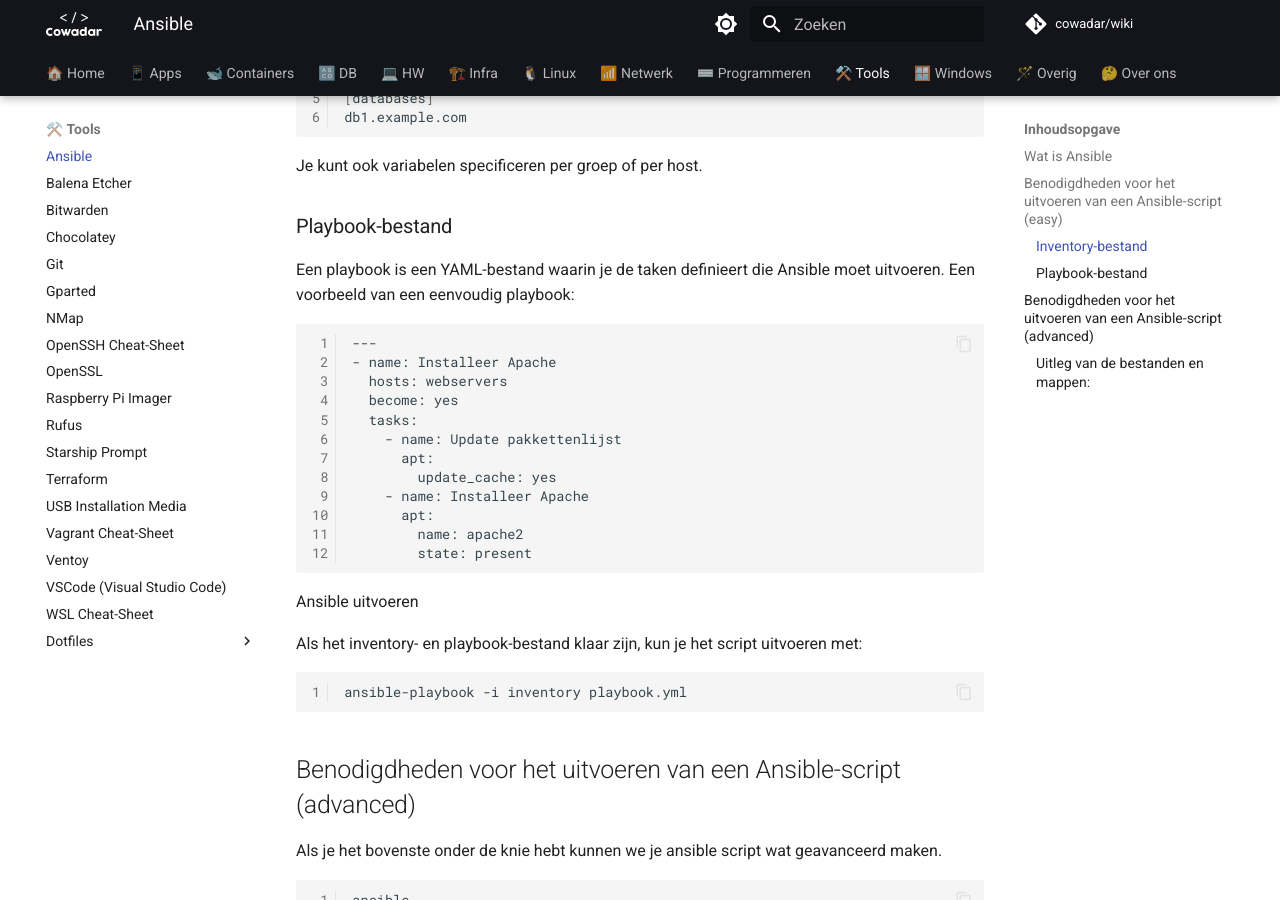
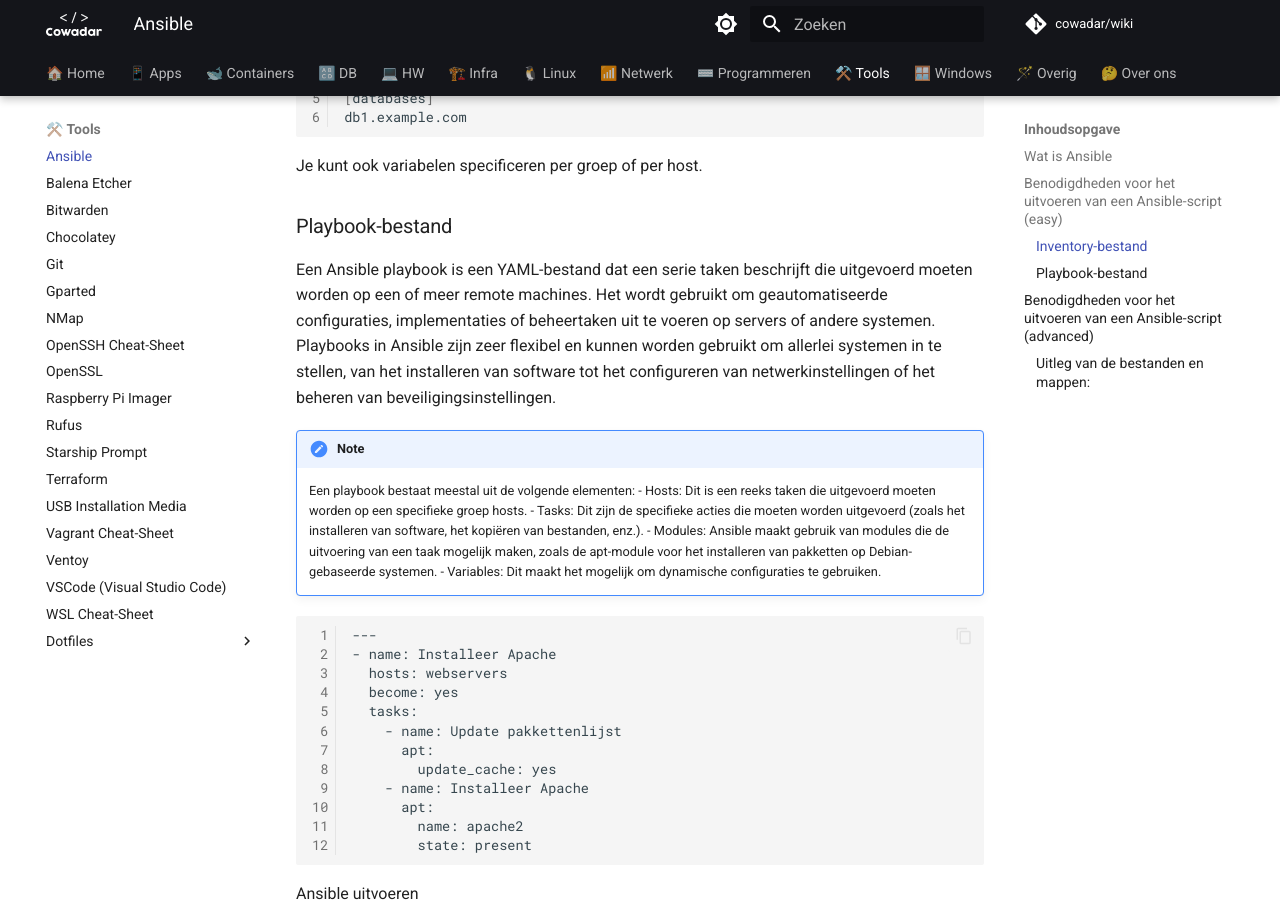
Before and after one commit to cowadar/wiki, an MkDocs documentation site: the page built from docs/tools/ansible.md, in a window 1280 px wide and 900 px high, scrolled down 1094 px. Built offline with MkDocs 1.6.1 and Material for MkDocs 9.7.7, drawn with Linux system fonts in a browser that asks for light colours; comment, search, counter and statistics services are not loaded.

Commit message:
edite ansible page

````diff
--- a/docs/tools/ansible.md
+++ b/docs/tools/ansible.md
@@ -35,7 +35,14 @@
 
 ### Playbook-bestand
 
-Een playbook is een YAML-bestand waarin je de taken definieert die Ansible moet uitvoeren. Een voorbeeld van een eenvoudig playbook:
+Een Ansible playbook is een YAML-bestand dat een serie taken beschrijft die uitgevoerd moeten worden op een of meer remote machines. Het wordt gebruikt om geautomatiseerde configuraties, implementaties of beheertaken uit te voeren op servers of andere systemen. Playbooks in Ansible zijn zeer flexibel en kunnen worden gebruikt om allerlei systemen in te stellen, van het installeren van software tot het configureren van netwerkinstellingen of het beheren van beveiligingsinstellingen.
+
+!!! note
+    Een playbook bestaat meestal uit de volgende elementen:
+    - Hosts: Dit is een reeks taken die uitgevoerd moeten worden op een specifieke groep hosts.
+    - Tasks: Dit zijn de specifieke acties die moeten worden uitgevoerd (zoals het installeren van software, het kopiëren van bestanden, enz.).
+    - Modules: Ansible maakt gebruik van modules die de uitvoering van een taak mogelijk maken, zoals de apt-module voor het installeren van pakketten op Debian-gebaseerde systemen.
+    - Variables: Dit maakt het mogelijk om dynamische configuraties te gebruiken.
 
 ```bash
 ---
@@ -85,6 +92,7 @@
     !!! warning
         Dit is een voorbeeld!!
     === "ansible.cfg"
+
 
         ```yaml
             [defaults]
````
